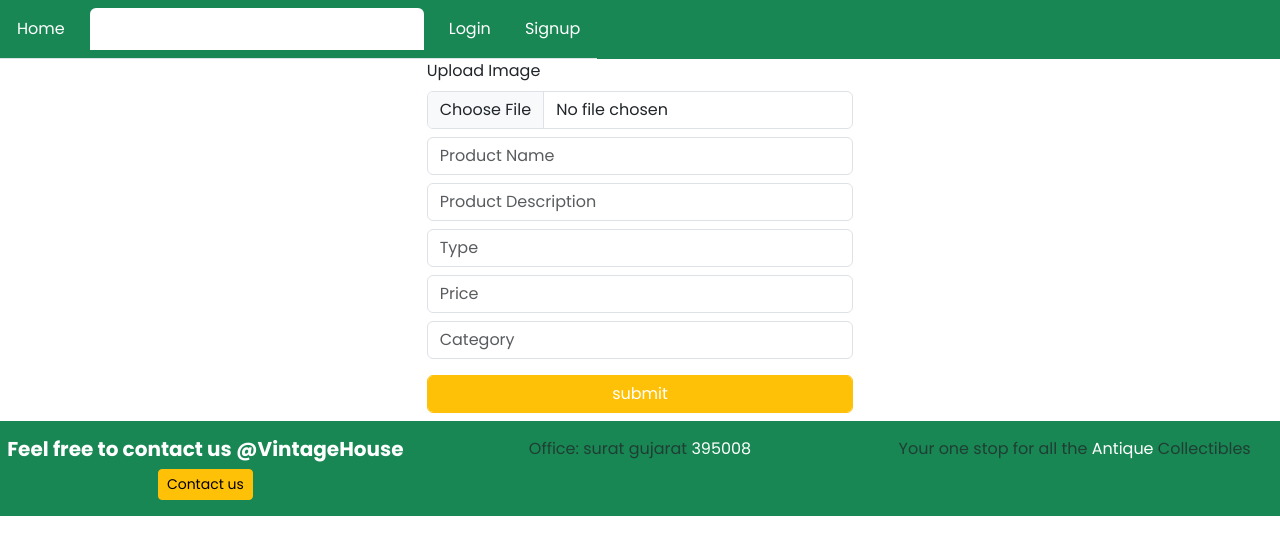
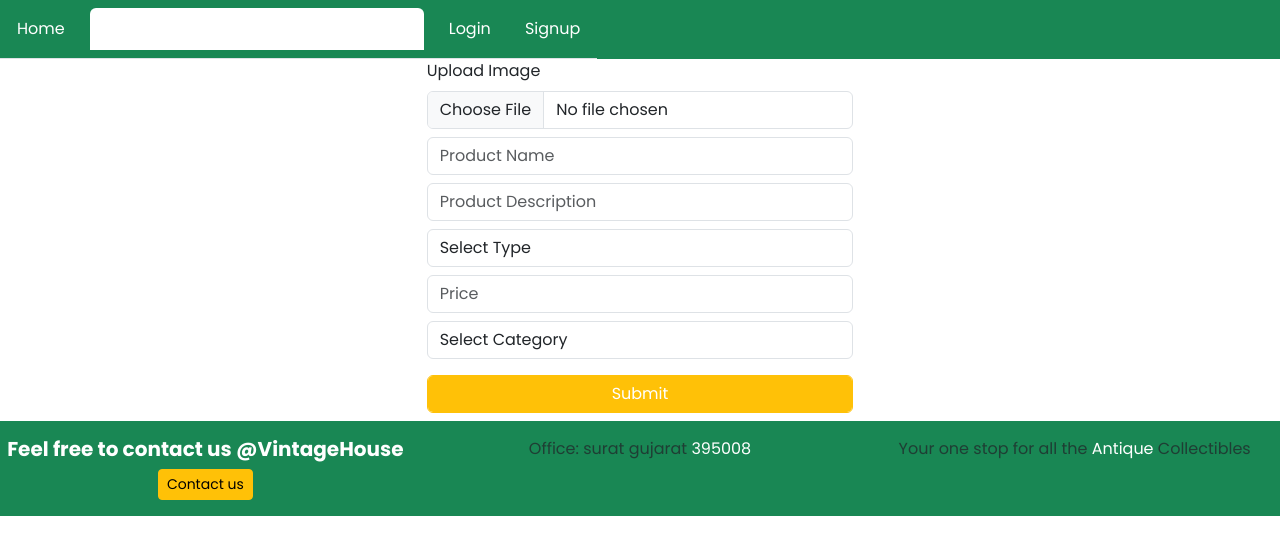
Before and after one commit to yashbabiya/vintage-house-client, a React (Create React App) app: page / in a window 1280 px wide. Shown: the top 554 px of the page. Built offline with nearby package versions, Linux system fonts and the light colour scheme.

Commit message:
state managed using localstorage

```diff
--- a/src/App.js
+++ b/src/App.js
@@ -1,12 +1,17 @@
 import { Provider, useSelector } from "react-redux";
 import { Route, Routes } from "react-router-dom";
 import { createStore } from "redux";
+import AdminDashboard from "./components/Dashboards/AdminDashboard";
+import BuyerDashboard from "./components/Dashboards/BuyerDashboard";
+import SellerDashboard from "./components/Dashboards/SellerDashboard";
 import Footer from "./components/Footer";
 import Header from "./components/Header";
+import ErrPage from "./pages/ErrPage";
 import Home from "./pages/Home";
 import Login from "./pages/Login";
 import Signup from "./pages/Signup";
 import rootReducer from "./reducers";
+
 
 function App() {
   const store = createStore(rootReducer);
@@ -18,6 +23,10 @@ function App() {
           <Route exact path="/" element={<Home/>} />
           <Route exact path="/login" element={<Login/>} />
           <Route exact path="/signup" element={<Signup/>} />
+          <Route exact path="/dashboard/seller" element={<SellerDashboard/>}/>
+          <Route exact path="/dashboard/buyer" element={<BuyerDashboard/>}/>
+          <Route exact path="/dashboard/admin" element= {<AdminDashboard/>}/>
+          <Route path="*" element={<ErrPage/>}/>
         </Routes>
         <Footer />
       </Provider>
--- /dev/null
+++ b/src/components/Dashboards/AdminDashboard.js
@@ -0,0 +1,28 @@
+import React, { useEffect } from 'react'
+import { useSelector } from 'react-redux';
+import { useNavigate } from 'react-router-dom'
+
+
+
+const AdminDashboard = () => {
+  const user = useSelector(state => state.user)
+  const navigate = useNavigate()
+  console.log("User::",user)
+  useEffect(() => {
+
+    if(!user.isUserLoggedIn){
+        navigate("/")
+    }
+
+  }, [user])
+
+  if(!user.isUserLoggedIn){
+    console.log("navigating...")
+    navigate("/")
+  }
+  return (
+    <div>AdminDashboard</div>
+  )
+}
+
+export default AdminDashboard
--- /dev/null
+++ b/src/components/Dashboards/BuyerDashboard.js
@@ -0,0 +1,25 @@
+import React, { useEffect } from 'react'
+import { useSelector } from 'react-redux'
+import { useNavigate } from 'react-router-dom'
+
+const BuyerDashboard = () => {
+  const user = useSelector(state => state.user)
+  const navigate = useNavigate()
+  console.log("User::",user)
+  useEffect(() => {
+
+    if(!user.isUserLoggedIn){
+        navigate("/")
+    }
+
+  }, [user])
+  return (
+    <div>
+      <h1>
+        BuyerDashboard
+      </h1>
+    </div>
+  )
+}
+
+export default BuyerDashboard
--- /dev/null
+++ b/src/components/Dashboards/SellerDashboard.js
@@ -0,0 +1,27 @@
+import React, { useEffect } from 'react'
+import { useSelector } from 'react-redux';
+import { useNavigate } from 'react-router-dom';
+
+
+const SellerDashboard = () => {
+  const user = useSelector(state => state.user)
+  const navigate = useNavigate()
+  console.log("User::",user)
+  useEffect(() => {
+
+    if(!user.isUserLoggedIn){
+        navigate("/")
+    }
+
+  }, [user])
+
+
+  return (
+
+    <div>
+        <h1>SellerDashboard</h1>
+    </div>
+  )
+}
+
+export default SellerDashboard
--- a/src/components/Header.js
+++ b/src/components/Header.js
@@ -1,21 +1,31 @@
 import React, { useEffect } from "react";
 import { useState } from "react";
 import { useDispatch, useSelector } from "react-redux";
-import { Link } from "react-router-dom";
+import { Link, useNavigate } from "react-router-dom";
 
 export default function Header() {
   const user = useSelector(state=>state.user)
+  const navigate = useNavigate()
+  console.log("user::",user)
   const search = useSelector((state) => state.search);
   const dispatch = useDispatch();
   const [keyword, setKeyword] = useState("");
+  useEffect(() => {
+    console.log("user::",user)
+  }, [user])
+
   const searchProducts = () => {
     dispatch({ type: "UPDATE", payload: { keyword } })
   }
   const logout = () => {
+    console.log("Logging out...")
     dispatch({type:"LOGOUT"})
+    navigate("/")
+    console.log("user after logout::",user)
   }
+
   useEffect(() => {
-    console.log("search", search);
+    //console.log("search", search);
   }, [search])
   return (
     <div className="header bg-success">
@@ -47,18 +57,13 @@ export default function Header() {
           <Link className="nav-link text-white p-2 m-2" to="/signup">Signup</Link>
         </li>
         }
-        {(user?.isUserLoggedIn) &&
+        {(user?.isUserLoggedIn === true) &&
           <li className="nav-item">
           <button className="nav-link bg-danger text-white p-2 m-2" onClick={() => {logout()}}>Logout</button>
         </li>
         }
 
       </ul>
-      <nav>
-
-
-
-      </nav>
     </div>
   );
 }
--- a/src/components/forms/CreateProductForm.js
+++ b/src/components/forms/CreateProductForm.js
@@ -1,18 +1,127 @@
-import React from "react";
+import axios from "axios";
+import React, { useState } from "react";
+import { API } from "../../backend";
 
 export default function CreateProduct() {
+
+  const [values, setValues] = useState({
+    name:"",
+    description:"",
+    price:"",
+    type:"",
+    category:"",
+    warning: false,
+    success: false
+  })
+
+
+  const showWarningMessage = () => (
+    <div
+      className="alert alert-danger mt-3"
+      style={{ display: warning && !success ? "" : "none" }}
+    >
+      <h5>{warning}</h5>
+    </div>
+  )
+
+  const showSuccessMessage = () => (
+    <div
+      className="alert alert-success mt-3"
+      style={{ display: success && !warning ? "" : "none" }}
+    >
+      <h5>{success}</h5>
+    </div>
+  )
+
+  const {name,description,price,type,category,success,warning} = values
+  const handleChanges = (differentParam) => (event) => {
+
+    setValues({ ...values, [differentParam]: event.target.value, success:false,warning:false });
+  };
+  const categories = ["comics","history","sports","autographs","toys","coins","paintings","other","paintings","photography","sculptures"]
+  const types = ["artwork","collectables"]
+  const handleSubmit = (event) => {
+    event.preventDefault()
+
+    axios.post(`${API}/product/create`,{}).then(function(response){
+
+    }).catch(function(error){
+
+      if(error.message){
+        setValues({...values,success:false,warning:error.message})
+      }
+      setValues({...values,success:false,warning:error.response?.data})
+      console.log(error.message );
+    })
+
+  }
   return (
     <div className="col-lg-4 col-md-12 col-sm-12 offset-lg-4">
-      <form action="" >
+      {showSuccessMessage()}
+      {showWarningMessage()}
+      <form>
         <label>Upload Image</label>
-        <input className="form-control my-2 " accept="" type="file" />
-        <input className="form-control my-2" placeholder="Product Name" type="text" id="pName" />
-        <input className="form-control my-2" placeholder="Product Description" type="text" id="pDescription" />
-        <input className="form-control my-2" placeholder="Type" type="text" id="pType" />
-        <input className="form-control my-2" placeholder="Price" type="text" id="pPrice" />
-        <input className="form-control my-2" placeholder="Category" type="text" id="pCategory" />
+        <input
+          className="form-control my-2 "
+          accept=""
+          type="file"
+        />
+        <input
+          className="form-control my-2"
+          placeholder="Product Name"
+          value={name}
+          onChange={handleChanges("name")}
+          type="text"
+        />
+        <input
+          className="form-control my-2"
+          placeholder="Product Description"
+          value={description}
+          onChange={handleChanges("description")}
+          type="text"
+        />
+        <select
+          onChange={handleChanges("type")}
+          value={type}
+          className="form-control my-2"
+          placeholder="Type"
+        >
+          <option>Select Type</option>
+          {types &&
+            types.map((t,index) => (
+              <option key={index} value={t}>
+                {t}
+              </option>
+            ))}
+        </select>
 
-        <input className="btn btn-warning my-2 form-control text-white" type="submit" value="submit" />
+        <input
+          className="form-control my-2"
+          placeholder="Price"
+          type="text"
+          value={price}
+          onChange={handleChanges("price")}
+        />
+        <select
+          onChange={handleChanges("category")}
+          value={category}
+          className="form-control my-2"
+          placeholder="Category"
+        >
+          <option>Select Category</option>
+          {categories &&
+            categories.map((cate, index) => (
+              <option key={index} value={cate}>
+                {cate}
+              </option>
+            ))}
+        </select>
+
+        <input
+          className="btn btn-warning my-2 form-control text-white"
+          type="submit"
+          onClick={handleSubmit}
+         />
 
       </form>
     </div>
--- /dev/null
+++ b/src/pages/ErrPage.js
@@ -0,0 +1,14 @@
+import React from 'react'
+
+const ErrPage = () => {
+  return (
+    <div className='text-center'>
+        <h1>
+            404 - Page not Found!!
+        </h1>
+
+    </div>
+  )
+}
+
+export default ErrPage
--- a/src/pages/Login.js
+++ b/src/pages/Login.js
@@ -1,12 +1,13 @@
 import axios from 'axios'
 import React, { useState } from 'react'
 import { useDispatch, useSelector } from 'react-redux'
+import { useNavigate } from 'react-router-dom'
 import { API } from '../backend'
 
 export default function Login() {
 
     const user = useSelector(state=>state.user)
-
+    const navigate = useNavigate()
 
     const dispatch = useDispatch()
     const login = () =>{
@@ -23,8 +24,8 @@ export default function Login() {
 
   const [values, setValues] = useState({
 
-    username: "",
-    password: "",
+    username: "jymn23",
+    password: "jymn23",
     role:"BUYER",
     success:false,
     warning:false
@@ -83,10 +84,16 @@ export default function Login() {
       switch(user?.role){
         case 'BUYER':
           //BUYER DASHBOARD
+          navigate("/dashboard/buyer")
+          break;
         case 'SELLER':
           //SELLER DASHBOARD
+          navigate("/dashboard/seller")
+          break;
         case 'ADMIN':
           //ADMIN DASHBOARD
+          navigate("/dashboard/admin")
+          break;
       }
     }
   }
--- a/src/reducers/userReducer.js
+++ b/src/reducers/userReducer.js
@@ -1,6 +1,15 @@
-const initialState = {
-    isUserLoggedIn:false
+let initialState
+if(localStorage.getItem("user")){
+    initialState = JSON.parse(localStorage.getItem("user"))
+}else{
+     initialState = {
+        isUserLoggedIn:false
+    }
 }
+
+
+console.log("Initial State::",initialState)
+
 
 const userReducer = (state=initialState,action) =>{
     switch(action.type){
```
